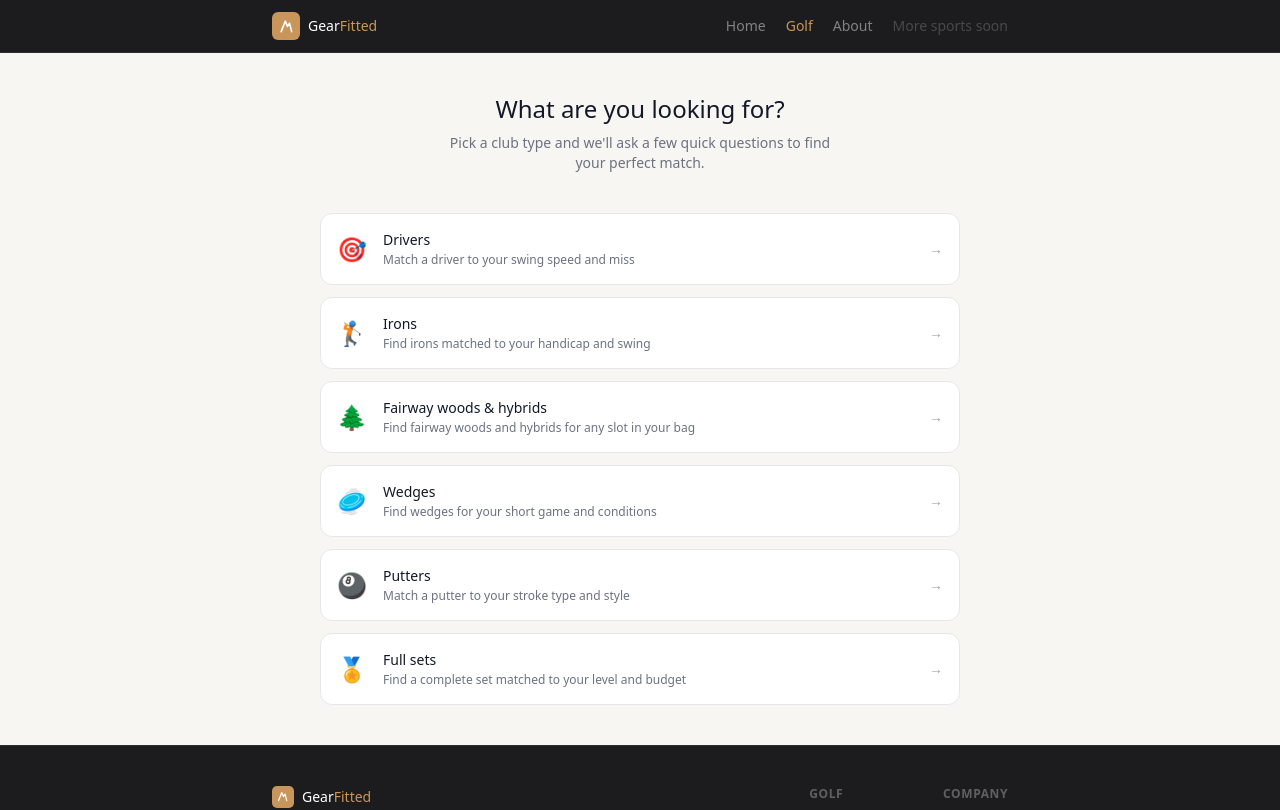
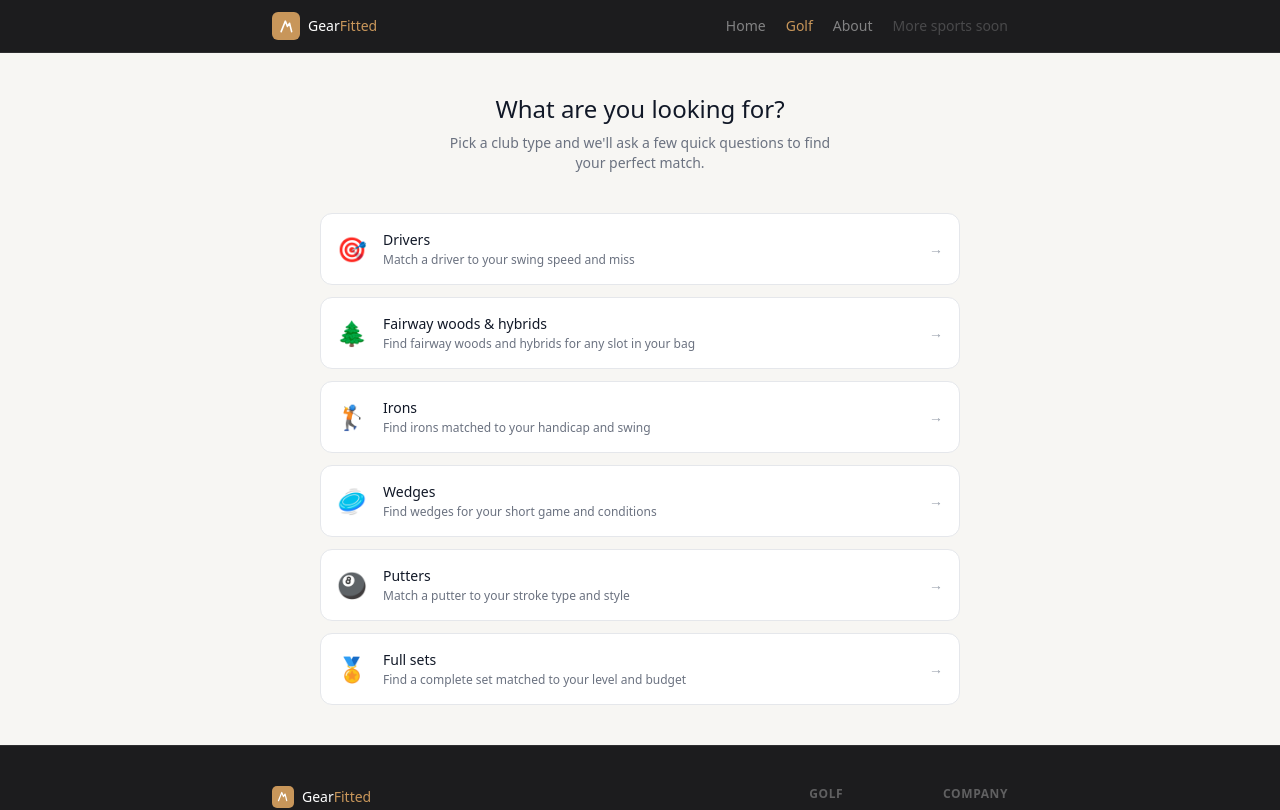
Before and after one commit to kghidella-real/gear-finder, a React (Vite) app: page /golf in a window 1280 px wide. Shown: the top 810 px of the page. Built offline with nearby package versions, Linux system fonts and the light colour scheme.

Commit message:
Update GolfPage.jsx

```diff
--- a/src/pages/GolfPage.jsx
+++ b/src/pages/GolfPage.jsx
@@ -25,8 +25,8 @@ const BRAND_GREEN_LIGHT = '#E1F5EE'
 
 const CLUB_TYPES = [
   { id: 'drivers',  label: 'Drivers',                  emoji: '🎯', live: true, desc: 'Match a driver to your swing speed and miss' },
+  { id: 'fairways', label: 'Fairway woods & hybrids',  emoji: '🌲', live: true, desc: 'Find fairway woods and hybrids for any slot in your bag' },
   { id: 'irons',    label: 'Irons',                    emoji: '🏌️', live: true, desc: 'Find irons matched to your handicap and swing' },
-  { id: 'fairways', label: 'Fairway woods & hybrids',  emoji: '🌲', live: true, desc: 'Find fairway woods and hybrids for any slot in your bag' },
   { id: 'wedges',   label: 'Wedges',                   emoji: '🥏', live: true, desc: 'Find wedges for your short game and conditions' },
   { id: 'putters',  label: 'Putters',                  emoji: '🎱', live: true, desc: 'Match a putter to your stroke type and style' },
   { id: 'sets',     label: 'Full sets',                emoji: '🏅', live: true, desc: 'Find a complete set matched to your level and budget' },
```
